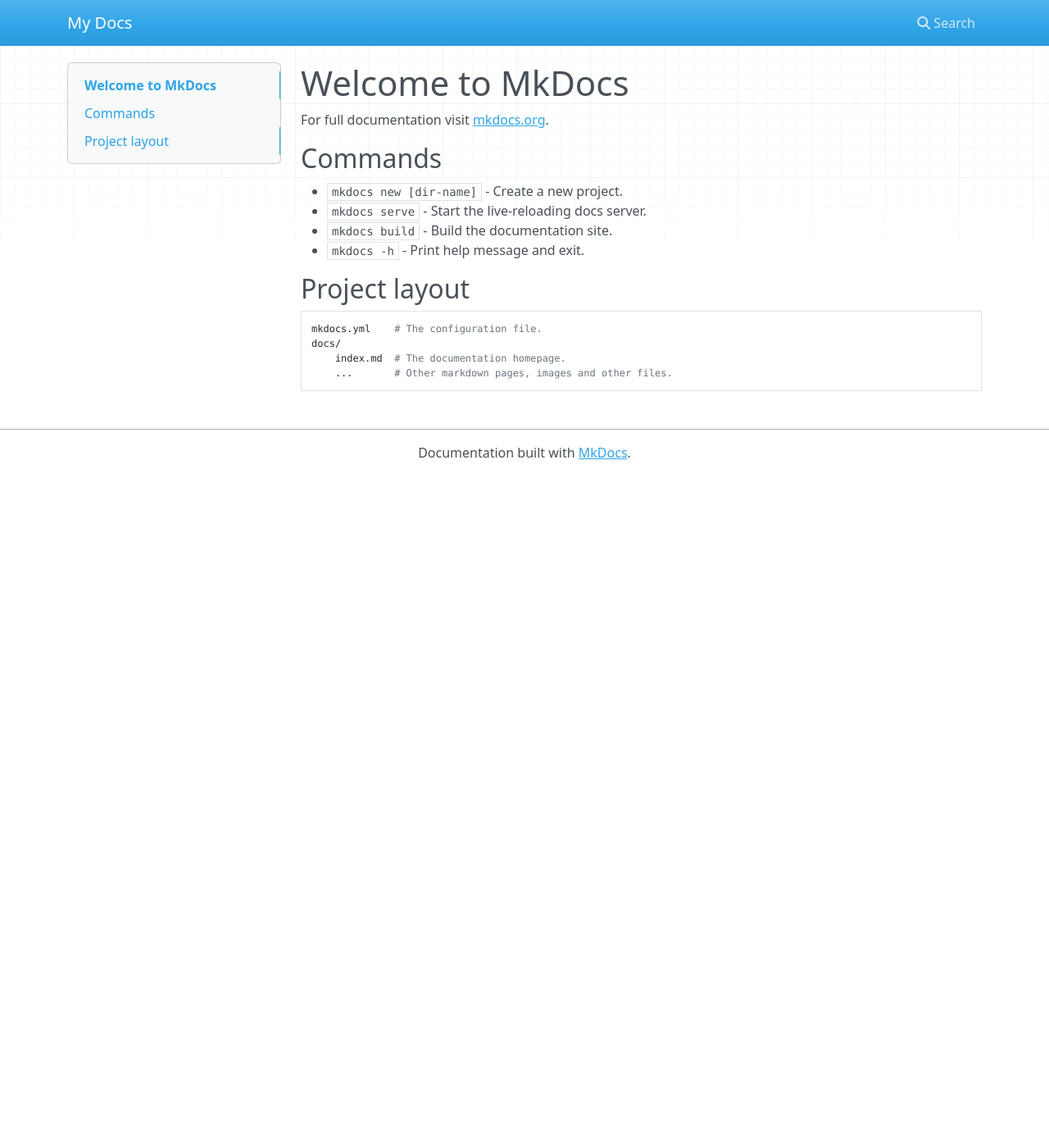
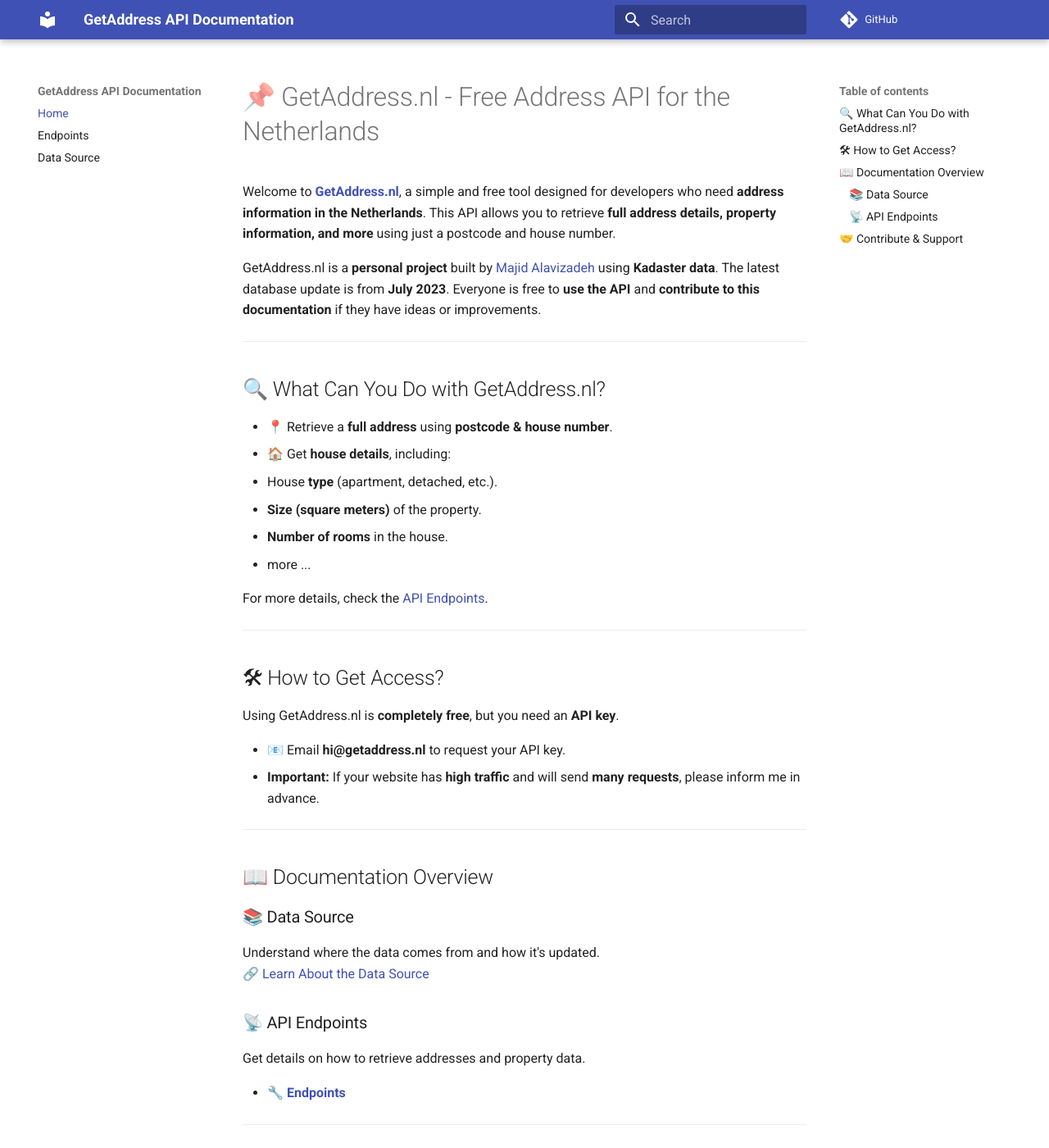
Before and after one commit to majidalavizadeh/getaddress-api-doc, an MkDocs documentation site: the page built from docs/index.md, in a window 1280 px wide and 1400 px high. Shown: the whole window at 82% size. Built offline with MkDocs 1.6.1 and Material for MkDocs 9.7.7, drawn with Linux system fonts in a browser that asks for light colours; nearby versions of some CDN libraries; comment, search, counter and statistics services are not loaded; some of the changed text lies outside the part shown.

Commit message:
update document

```diff
--- a/docs/index.md
+++ b/docs/index.md
@@ -1,17 +1,54 @@
-# Welcome to MkDocs
+# 📌 GetAddress.nl - Free Address API for the Netherlands
 
-For full documentation visit [mkdocs.org](https://www.mkdocs.org).
+Welcome to [**GetAddress.nl**](http://getaddress.nl), a simple and free tool designed for developers who need **address information in the Netherlands**. This API allows you to retrieve **full address details, property information, and more** using just a postcode and house number.
 
-## Commands
+GetAddress.nl is a **personal project** built by [Majid Alavizadeh](https://github.com/majidalavizadeh) using **Kadaster data**. The latest database update is from **July 2023**. Everyone is free to **use the API** and **contribute to this documentation** if they have ideas or improvements.
 
-* `mkdocs new [dir-name]` - Create a new project.
-* `mkdocs serve` - Start the live-reloading docs server.
-* `mkdocs build` - Build the documentation site.
-* `mkdocs -h` - Print help message and exit.
+---
 
-## Project layout
+## 🔍 What Can You Do with GetAddress.nl?
 
-    mkdocs.yml    # The configuration file.
-    docs/
-        index.md  # The documentation homepage.
-        ...       # Other markdown pages, images and other files.
+- 📍 Retrieve a **full address** using **postcode & house number**.
+- 🏠 Get **house details**, including:
+  - House **type** (apartment, detached, etc.).
+  - **Size (square meters)** of the property.
+  - **Number of rooms** in the house.
+  - more ...
+
+For more details, check the [API Endpoints](how-it-works.md).
+
+---
+
+## 🛠 How to Get Access?
+
+Using GetAddress.nl is **completely free**, but you need an **API key**.
+
+- 📧 Email **hi@getaddress.nl** to request your API key.
+- **Important:** If your website has **high traffic** and will send **many requests**, please inform me in advance.
+
+---
+
+## 📖 Documentation Overview
+
+### 📚 Data Source
+
+Understand where the data comes from and how it's updated.
+🔗 [Learn About the Data Source](source.md)
+
+### 📡 API Endpoints
+
+Get details on how to retrieve addresses and property data.
+
+- 🔧 **[Endpoints](endpoints.md)**
+
+---
+
+## 🤝 Contribute & Support
+
+This project was built **by a developer, for developers**. If you have an idea or want to **contribute**, feel free to:
+
+- Open an **issue or pull request** on [GitHub](https://github.com/majidalavizadeh/getaddress-api-doc).
+- Improve this **documentation**.
+- Contact me if you want to **help extend this project**.
+
+Let’s make [**GetAddress.nl**](http://getaddress.nl) even better together! 🚀
--- a/mkdocs.yml
+++ b/mkdocs.yml
@@ -1 +1,11 @@
-site_name: My Docs
+site_name: "GetAddress API Documentation"
+theme:
+  name: "material"
+
+nav:
+  - Home: index.md
+  - Endpoints: endpoints.md
+  - Data Source: source.md
+
+repo_url: "https://github.com/majidalavizadeh/getaddress-api-doc"
+edit_uri: "edit/main/docs/"
```
Also changed, not shown: docs/endpoints.md (added, +204 -0 lines), docs/source.md (added, +42 -0 lines).
